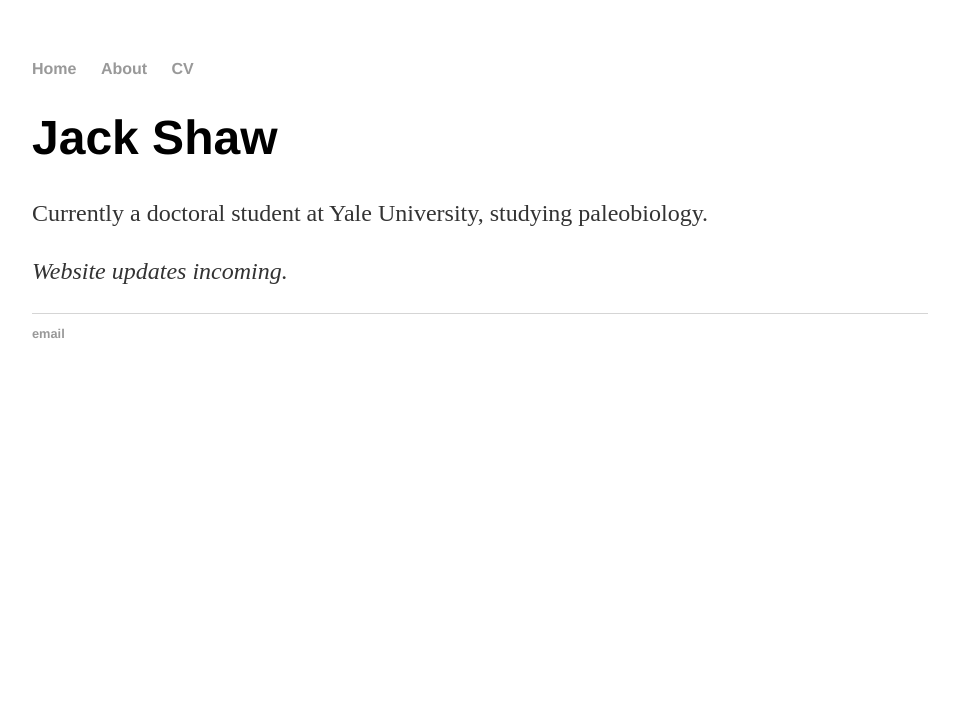
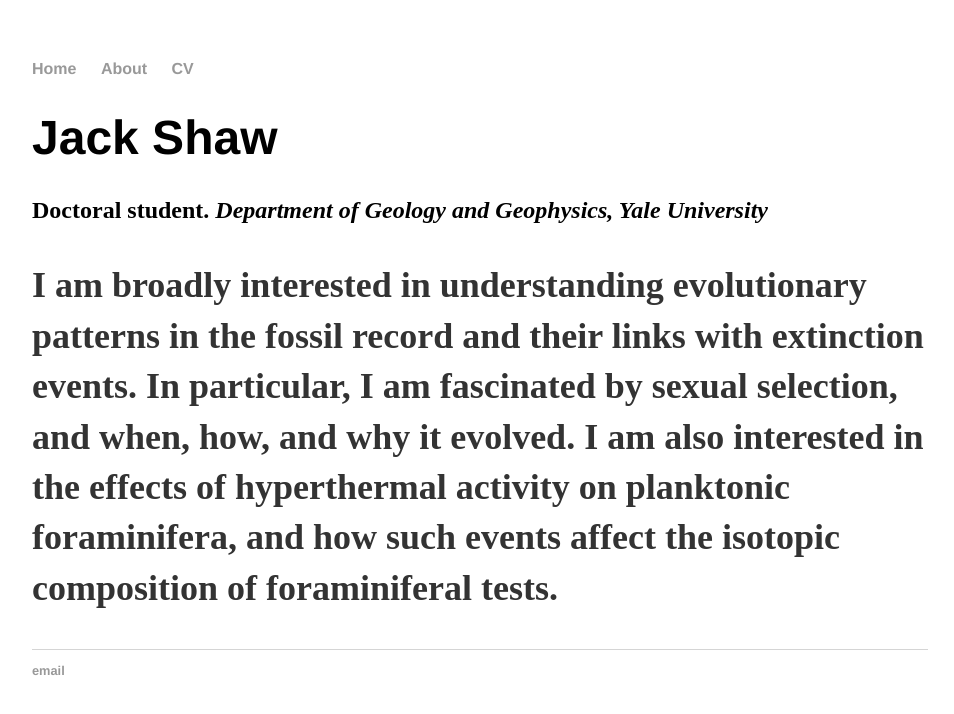
Before and after one commit to jackolivershaw/jackolivershaw.github.io, a Jekyll site: the page built from about/index.html, in a window 1280 px wide. Shown: the top 714 px of the page, without its empty margins (160-1114 px from the left). Built offline with Jekyll 4.4.1, drawn with Linux system fonts in a browser that asks for light colours.

Commit message:
Update index.html

```diff
--- a/about/index.html
+++ b/about/index.html
@@ -4,6 +4,6 @@ title: Jack Shaw
 ---
 <div class="blurb">
 	<h1>Jack Shaw</h1>
-	<p>Currently a doctoral student at Yale University, studying paleobiology.</p>
-	<p><em>Website updates incoming.</em></p>
+	<h2>Doctoral student. <em>Department of Geology and Geophysics, Yale University</em></p>
+	<p>I am broadly interested in understanding evolutionary patterns in the fossil record and their links with extinction events. In particular, I am fascinated by sexual selection, and when, how, and why it evolved. I am also interested in the effects of hyperthermal activity on planktonic foraminifera, and how such events affect the isotopic composition of foraminiferal tests.</p>
 </div><!-- /.blurb -->
```
